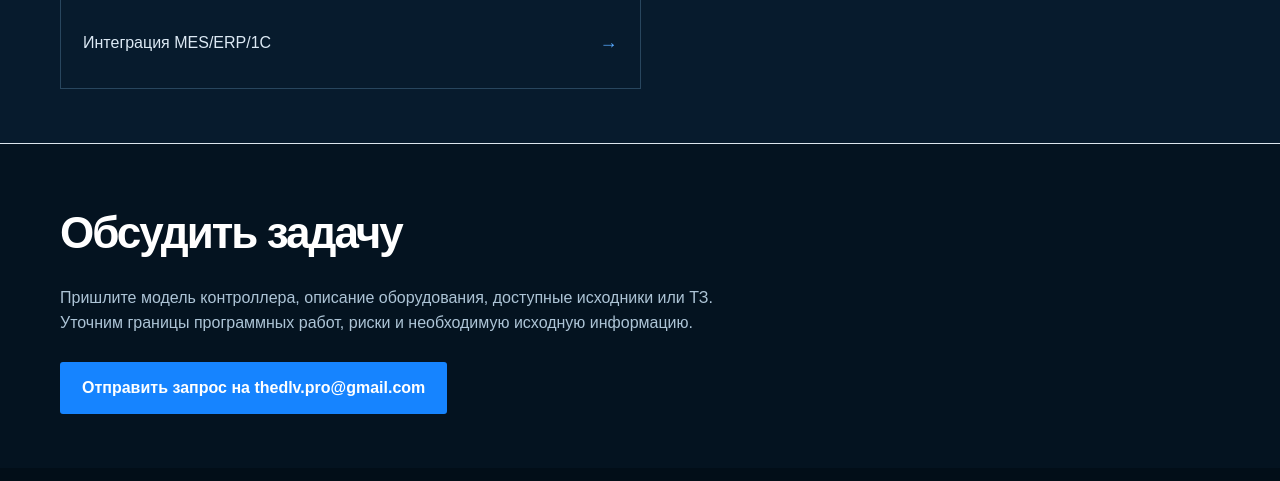
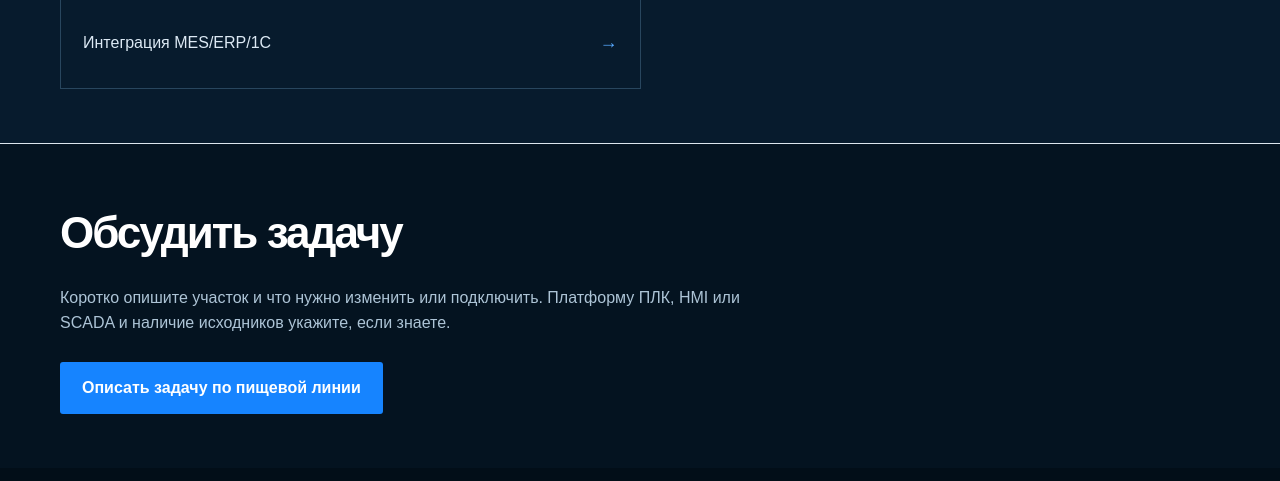
Before and after one commit to Rbastl/dlv-automation, a plain HTML site: page avtomatizaciya-pishchevogo-proizvodstva/index.html in a window 1280 px wide. Shown: the part 4554-5035 px from the top of the page. Drawn offline with Linux system fonts and the light colour scheme.

Commit message:
Prefill enquiry for food-line automation service

```diff
--- a/avtomatizaciya-pishchevogo-proizvodstva/index.html
+++ b/avtomatizaciya-pishchevogo-proizvodstva/index.html
@@ -12,5 +12,5 @@
 <!-- DLV-SEO-SPRINT-20261022 -->
 <section class="section"><div class="wrap"><div class="section-head"><span class="eyebrow">Проверяемый опыт</span><h2>Проекты с задачами пищевого производства</h2></div><div class="task-grid"><div class="task"><a href="/projects/#project-16" style="color:var(--b);font-weight:700">Русагро · разработка PLC/SCADA-программы CIP-мойки. →</a></div><div class="task"><a href="/projects/#project-15" style="color:var(--b);font-weight:700">Danone · программирование продуктовых клапанных гребёнок и маршрутов. →</a></div><div class="task"><a href="/projects/#project-21" style="color:var(--b);font-weight:700">ООО «Холод» · доработка алгоритмов наведения рассола на S7-1500 и InTouch. →</a></div></div></div></section>
 <section class="section related"><div class="wrap"><div class="section-head"><span class="eyebrow">Смежные услуги</span><h2>Связанные направления и проекты</h2></div><div class="related-grid"><a href="/blog/signaly-obmena-mezhdu-plk/"><span>Согласование PLC-сигналов технологической и упаковочной линии</span><b>→</b></a><a href="/blog/fat-io-testy-pnr-asu-tp/"><span>Проверки I/O, сухие тесты, вода и продукт</span><b>→</b></a><a href="/avtomatizaciya-molochnogo-proizvodstva/"><span>PLC/SCADA для молочных заводов</span><b>→</b></a><a href="/cip-moyka-otchety-scada/"><span>CIP-мойка: электронный журнал и отчёты</span><b>→</b></a><a href="/integraciya-markirovki-proizvodstvennoy-linii/"><span>Интеграция линии с маркировочным оборудованием</span><b>→</b></a><a href="/projects/#rusagro"><span>Приёмка сырья, CIP и фасовка — референсы Русагро</span><b>→</b></a><a href="/projects/#holod"><span>Молочная отрасль — референсы ООО «Холод»</span><b>→</b></a><a href="/projects/#danone"><span>Продуктовые клапанные группы — Danone</span><b>→</b></a><a href="/programmirovanie-plk/"><span>Разработка программ ПЛК</span><b>→</b></a><a href="/scada-hmi/"><span>SCADA и операторские интерфейсы</span><b>→</b></a><a href="/mes-erp-integration/"><span>Интеграция MES/ERP/1С</span><b>→</b></a></div></div></section>
-<section class="cta"><div class="wrap"><h2>Обсудить задачу</h2><p>Пришлите модель контроллера, описание оборудования, доступные исходники или ТЗ. Уточним границы программных работ, риски и необходимую исходную информацию.</p><a class="btn" href="mailto:thedlv.pro@gmail.com?subject=%D0%97%D0%B0%D0%BF%D1%80%D0%BE%D1%81%20%D0%BF%D0%BE%20%D0%90%D0%A1%D0%A3%20%D0%A2%D0%9F%20%E2%80%94%20DLV%20Automation">Отправить запрос на thedlv.pro@gmail.com</a></div></section></main>
+<section class="cta"><div class="wrap"><h2>Обсудить задачу</h2><p>Коротко опишите участок и что нужно изменить или подключить. Платформу ПЛК, HMI или SCADA и наличие исходников укажите, если знаете.</p><a class="btn" href="mailto:thedlv.pro@gmail.com?subject=DLV%20%E2%80%94%20%D0%B7%D0%B0%D0%BF%D1%80%D0%BE%D1%81%20%D0%BF%D0%BE%20%D0%B0%D0%B2%D1%82%D0%BE%D0%BC%D0%B0%D1%82%D0%B8%D0%B7%D0%B0%D1%86%D0%B8%D0%B8%20%D0%BF%D0%B8%D1%89%D0%B5%D0%B2%D0%BE%D0%B9%20%D0%BB%D0%B8%D0%BD%D0%B8%D0%B8&amp;body=%D0%A3%D1%87%D0%B0%D1%81%D1%82%D0%BE%D0%BA%20%D0%B8%D0%BB%D0%B8%20%D0%BE%D0%B1%D0%BE%D1%80%D1%83%D0%B4%D0%BE%D0%B2%D0%B0%D0%BD%D0%B8%D0%B5%3A%0D%0A%D0%A7%D1%82%D0%BE%20%D1%82%D1%80%D0%B5%D0%B1%D1%83%D0%B5%D1%82%D1%81%D1%8F%20%D0%B8%D0%B7%D0%BC%D0%B5%D0%BD%D0%B8%D1%82%D1%8C%20%D0%B8%D0%BB%D0%B8%20%D0%BF%D0%BE%D0%B4%D0%BA%D0%BB%D1%8E%D1%87%D0%B8%D1%82%D1%8C%3A%0D%0A%D0%9F%D0%9B%D0%9A%2C%20HMI%20%D0%B8%D0%BB%D0%B8%20SCADA%20%D0%B8%20%D0%B2%D0%B5%D1%80%D1%81%D0%B8%D1%8F%20(%D0%B5%D1%81%D0%BB%D0%B8%20%D0%B8%D0%B7%D0%B2%D0%B5%D1%81%D1%82%D0%BD%D1%8B)%3A%0D%0A%D0%95%D1%81%D1%82%D1%8C%20%D0%BB%D0%B8%20%D0%B8%D1%81%D1%85%D0%BE%D0%B4%D0%BD%D1%8B%D0%B9%20%D0%BF%D1%80%D0%BE%D0%B5%D0%BA%D1%82%20%D0%B8%D0%BB%D0%B8%20%D0%A2%D0%97%3A%0D%0A">Описать задачу по пищевой линии</a></div></section></main>
 <footer class="dlv-site-footer"><div class="dlv-foot"><div class="dlv-foot-column"><a class="dlv-logo" href="/" aria-label="DLV Automation"><svg class="brand-sign" viewBox="0 0 46 42" aria-hidden="true"><path d="M9 8h31l-7 11H2zM14 24h31l-7 11H7z" fill="currentColor"/></svg><span class="dlv-logo-label"><b>DLV</b><small>AUTOMATION</small></span></a><p>Программирование и интеграция промышленных систем.</p></div><div class="dlv-foot-column"><h3>Направления</h3><a href="/uslugi/">Все услуги</a><a href="/programmirovanie-plk/">ПЛК</a><a href="/scada-hmi/">SCADA</a><a href="/robotizaciya-proizvodstva/">Роботизация</a></div><div class="dlv-foot-column"><h3>Контакты</h3><a href="mailto:thedlv.pro@gmail.com">thedlv.pro@gmail.com</a><a href="tel:+79237436384">+7 923 743-63-84</a><a href="/projects/">Портфолио</a></div></div><div class="dlv-foot-end">© 2026 DLV Automation · Объём и стоимость работ согласуются индивидуально.</div></footer></body></html>
```
